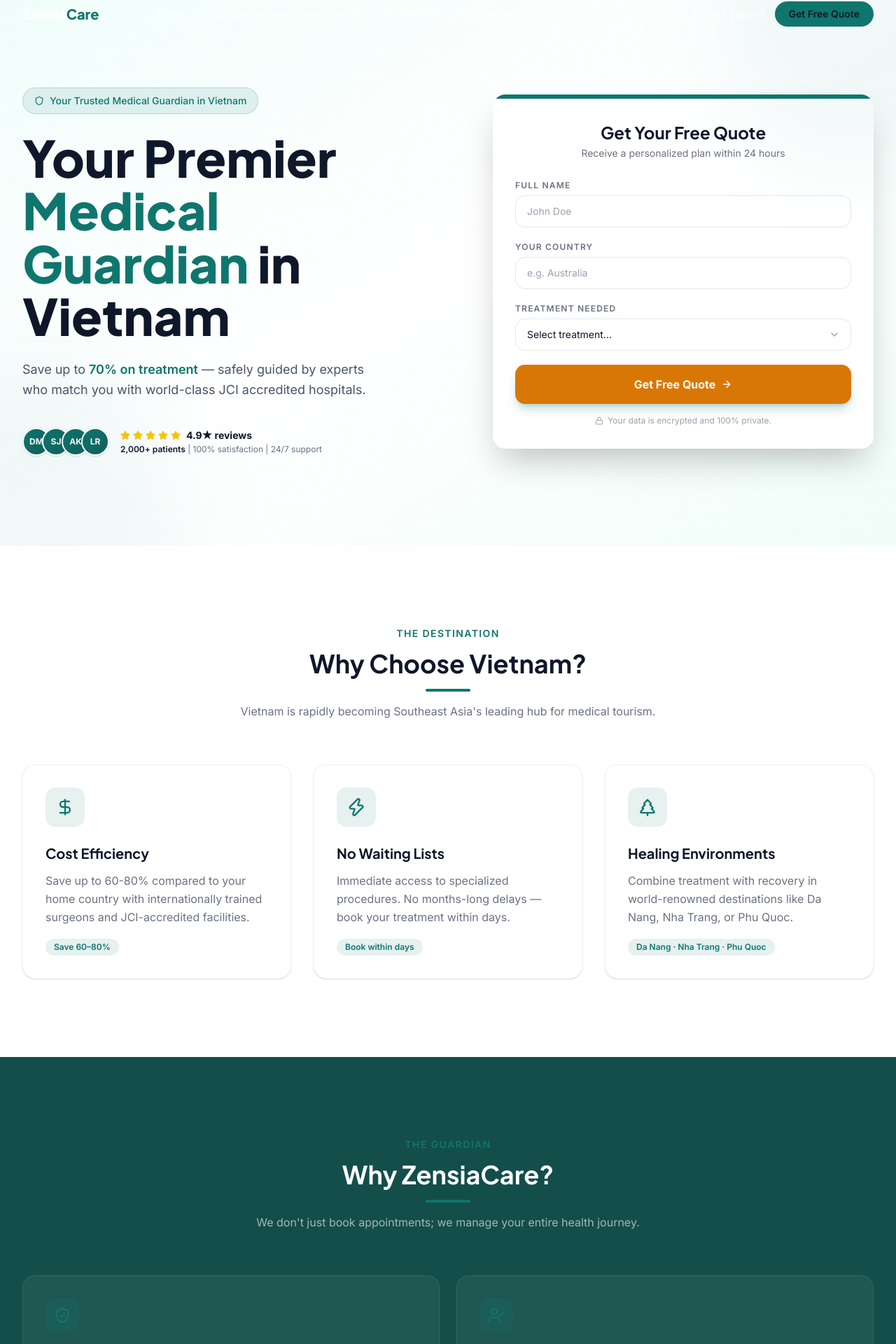
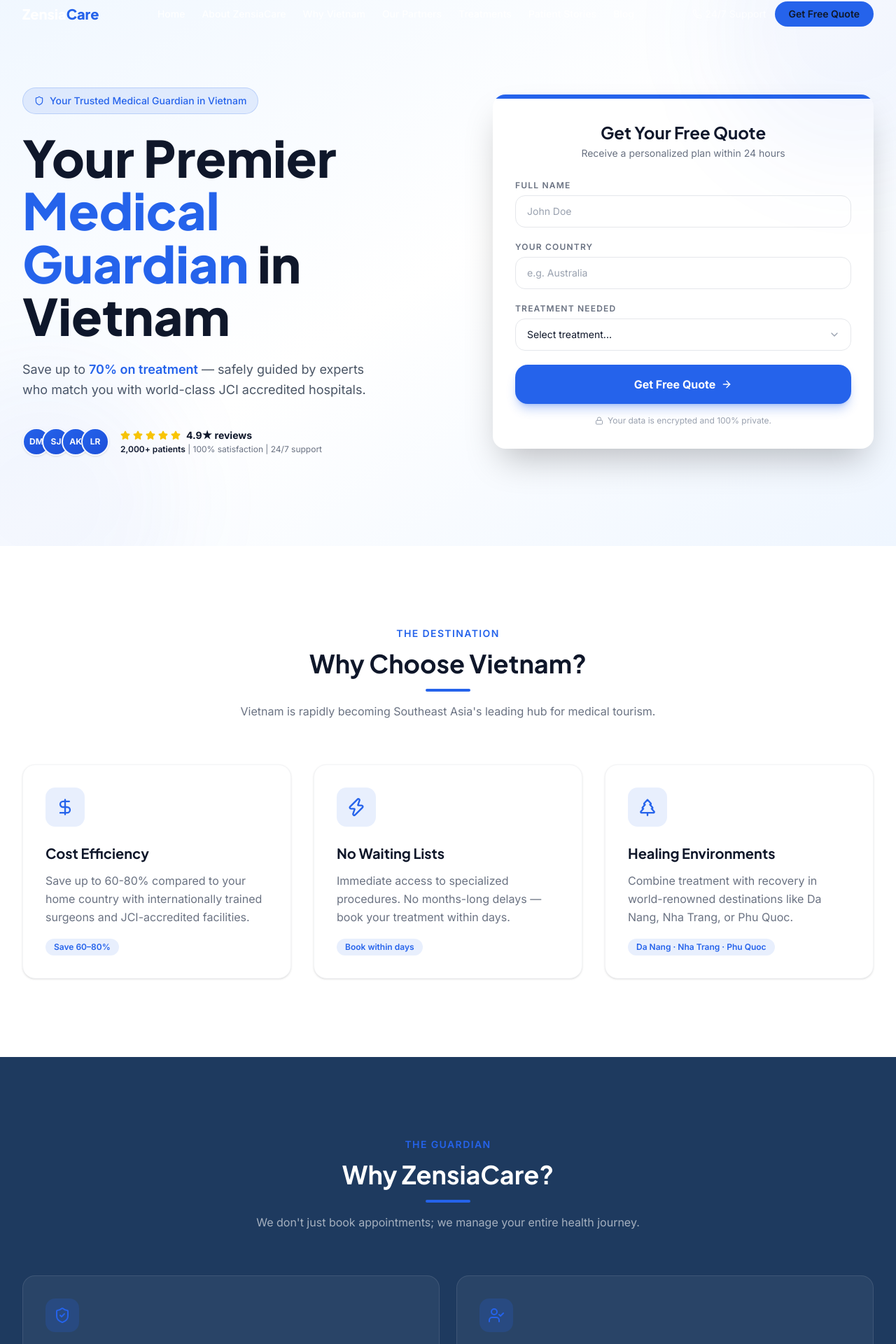
Before and after one commit to lppduy/zensiacare-landing, a Next.js app: page / in a window 1280 px wide. Shown: the part 20-1940 px from the top of the page at 70% size. Built offline with nearby package versions, Linux system fonts and the light colour scheme.

Commit message:
fix: revert to blue/white color scheme, fix CTA button

```diff
--- a/src/components/navbar.tsx
+++ b/src/components/navbar.tsx
@@ -38,7 +38,7 @@
                 scrolled ? 'text-gray-900' : 'text-white'
               }`}
             >
-              Zensia<span className="text-[#0F766E]">Care</span>
+              Zensia<span className="text-[#2563EB]">Care</span>
             </span>
           </a>
 
@@ -47,7 +47,7 @@
               <a
                 key={link.label}
                 href={link.href}
-                className={`text-sm font-medium transition-colors hover:text-[#0F766E] ${
+                className={`text-sm font-medium transition-colors hover:text-[#2563EB] ${
                   scrolled ? 'text-gray-700' : 'text-white/90'
                 }`}
               >
@@ -68,7 +68,7 @@
             </a>
             <a
               href="#consultation"
-              className="inline-flex items-center justify-center bg-[#0F766E] hover:bg-[#115E59] text-gray-900 font-semibold rounded-full px-5 py-2 text-sm transition-colors"
+              className="inline-flex items-center justify-center bg-[#2563EB] hover:bg-[#1D4ED8] text-gray-900 font-semibold rounded-full px-5 py-2 text-sm transition-colors"
             >
               Get Free Quote
             </a>
@@ -97,7 +97,7 @@
                 <a
                   key={link.label}
                   href={link.href}
-                  className="text-gray-700 font-medium py-2 hover:text-[#0F766E] transition-colors"
+                  className="text-gray-700 font-medium py-2 hover:text-[#2563EB] transition-colors"
                   onClick={() => setMobileOpen(false)}
                 >
                   {link.label}
@@ -105,7 +105,7 @@
               ))}
               <a
                 href="#consultation"
-                className="inline-flex items-center justify-center bg-[#0F766E] hover:bg-[#115E59] text-gray-900 font-semibold rounded-full px-5 py-2.5 text-sm transition-colors mt-2"
+                className="inline-flex items-center justify-center bg-[#2563EB] hover:bg-[#1D4ED8] text-gray-900 font-semibold rounded-full px-5 py-2.5 text-sm transition-colors mt-2"
               >
                 Get Free Quote
               </a>
--- a/src/components/sections/hero-section.tsx
+++ b/src/components/sections/hero-section.tsx
@@ -41,7 +41,7 @@
       className="bg-white rounded-2xl shadow-2xl overflow-hidden"
     >
       {/* Blue top bar */}
-      <div className="h-1.5 bg-[#0F766E]" />
+      <div className="h-1.5 bg-[#2563EB]" />
 
       <div className="p-8">
         <h3 className="text-2xl font-display font-bold text-[#0F172A] mb-1 text-center">
@@ -61,7 +61,7 @@
               type="text"
               required
               placeholder="John Doe"
-              className="w-full border border-gray-200 rounded-xl px-4 py-3 text-sm text-[#0F172A] placeholder:text-gray-400 focus:outline-none focus:border-[#0F766E] focus:ring-2 focus:ring-[#0F766E]/10 transition-all"
+              className="w-full border border-gray-200 rounded-xl px-4 py-3 text-sm text-[#0F172A] placeholder:text-gray-400 focus:outline-none focus:border-[#2563EB] focus:ring-2 focus:ring-[#2563EB]/10 transition-all"
             />
           </div>
 
@@ -74,7 +74,7 @@
               type="text"
               required
               placeholder="e.g. Australia"
-              className="w-full border border-gray-200 rounded-xl px-4 py-3 text-sm text-[#0F172A] placeholder:text-gray-400 focus:outline-none focus:border-[#0F766E] focus:ring-2 focus:ring-[#0F766E]/10 transition-all"
+              className="w-full border border-gray-200 rounded-xl px-4 py-3 text-sm text-[#0F172A] placeholder:text-gray-400 focus:outline-none focus:border-[#2563EB] focus:ring-2 focus:ring-[#2563EB]/10 transition-all"
             />
           </div>
 
@@ -87,7 +87,7 @@
               <select
                 required
                 defaultValue=""
-                className="w-full appearance-none border border-gray-200 rounded-xl px-4 py-3 text-sm text-[#0F172A] focus:outline-none focus:border-[#0F766E] focus:ring-2 focus:ring-[#0F766E]/10 transition-all cursor-pointer bg-white"
+                className="w-full appearance-none border border-gray-200 rounded-xl px-4 py-3 text-sm text-[#0F172A] focus:outline-none focus:border-[#2563EB] focus:ring-2 focus:ring-[#2563EB]/10 transition-all cursor-pointer bg-white"
               >
                 <option value="" disabled>Select treatment...</option>
                 {TREATMENTS.map((t) => (
@@ -101,7 +101,7 @@
           {/* Submit */}
           <button
             type="submit"
-            className="w-full bg-[#D97706] hover:bg-[#B45309] text-white font-bold rounded-xl py-4 text-base flex items-center justify-center gap-2 transition-all duration-300 shadow-lg shadow-[#0F766E]/25 mt-2"
+            className="w-full bg-[#2563EB] hover:bg-[#1D4ED8] text-white font-bold rounded-2xl py-4 text-base flex items-center justify-center gap-2 transition-all duration-300 shadow-lg shadow-[#2563EB]/30 mt-2 hover:shadow-xl"
           >
             Get Free Quote
             <ArrowRight size={16} />
@@ -120,10 +120,10 @@
 
 export function HeroSection() {
   return (
-    <section className="relative min-h-screen bg-gradient-to-br from-[#F0FDFA] via-white to-[#F0FDF9] flex items-center pt-20 pb-16 overflow-hidden">
+    <section className="relative min-h-screen bg-gradient-to-br from-[#F0F7FF] via-white to-[#EFF6FF] flex items-center pt-20 pb-16 overflow-hidden">
       {/* Subtle background circles */}
-      <div className="absolute -top-32 -right-32 w-96 h-96 bg-[#0F766E]/5 rounded-full blur-3xl pointer-events-none" />
-      <div className="absolute -bottom-32 -left-32 w-96 h-96 bg-[#0F766E]/5 rounded-full blur-3xl pointer-events-none" />
+      <div className="absolute -top-32 -right-32 w-96 h-96 bg-[#2563EB]/5 rounded-full blur-3xl pointer-events-none" />
+      <div className="absolute -bottom-32 -left-32 w-96 h-96 bg-[#2563EB]/5 rounded-full blur-3xl pointer-events-none" />
 
       <div className="max-w-7xl mx-auto px-4 sm:px-6 lg:px-8 w-full">
         <div className="grid lg:grid-cols-2 gap-12 lg:gap-16 items-center">
@@ -135,7 +135,7 @@
               initial={{ opacity: 0, y: 16 }}
               animate={{ opacity: 1, y: 0 }}
               transition={{ duration: 0.5 }}
-              className="inline-flex items-center gap-2 bg-[#0F766E]/10 border border-[#0F766E]/20 text-[#0F766E] px-4 py-2 rounded-full text-sm font-medium mb-6"
+              className="inline-flex items-center gap-2 bg-[#2563EB]/10 border border-[#2563EB]/20 text-[#2563EB] px-4 py-2 rounded-full text-sm font-medium mb-6"
             >
               <Shield size={14} />
               <span>Your Trusted Medical Guardian in Vietnam</span>
@@ -149,7 +149,7 @@
               className="text-5xl sm:text-6xl lg:text-7xl font-display font-extrabold text-[#0F172A] leading-[1.05] mb-6"
             >
               Your Premier{' '}
-              <span className="text-[#0F766E]">Medical Guardian</span>
+              <span className="text-[#2563EB]">Medical Guardian</span>
               {' '}in Vietnam
             </motion.h1>
 
@@ -161,7 +161,7 @@
               className="text-lg text-gray-600 leading-relaxed mb-10 max-w-lg"
             >
               Save up to{' '}
-              <span className="text-[#0F766E] font-semibold">70% on treatment</span>
+              <span className="text-[#2563EB] font-semibold">70% on treatment</span>
               {' '}— safely guided by experts who match you with world-class JCI accredited hospitals.
             </motion.p>
 
@@ -177,7 +177,7 @@
                 {AVATARS.map((initials, i) => (
                   <div
                     key={i}
-                    className="w-10 h-10 rounded-full bg-gradient-to-br from-[#0F766E] to-[#115E59] border-2 border-white flex items-center justify-center text-white text-xs font-bold shadow-sm"
+                    className="w-10 h-10 rounded-full bg-gradient-to-br from-[#2563EB] to-[#1D4ED8] border-2 border-white flex items-center justify-center text-white text-xs font-bold shadow-sm"
                   >
                     {initials}
                   </div>
--- a/src/components/sections/why-vietnam-section.tsx
+++ b/src/components/sections/why-vietnam-section.tsx
@@ -30,13 +30,13 @@
     <section id="why-vietnam" className="py-20 lg:py-28 bg-white">
       <div className="max-w-7xl mx-auto px-4 sm:px-6 lg:px-8">
         <FadeInUp className="text-center mb-16">
-          <span className="text-sm font-semibold text-[#0F766E] uppercase tracking-widest">
+          <span className="text-sm font-semibold text-[#2563EB] uppercase tracking-widest">
             The Destination
           </span>
           <h2 className="text-3xl lg:text-4xl font-display font-bold text-[#0F172A] mt-3 mb-4">
             Why Choose Vietnam?
           </h2>
-          <div className="w-16 h-1 bg-[#0F766E] rounded-full mx-auto" />
+          <div className="w-16 h-1 bg-[#2563EB] rounded-full mx-auto" />
           <p className="text-gray-500 mt-4 max-w-2xl mx-auto">
             Vietnam is rapidly becoming Southeast Asia&apos;s leading hub for medical tourism.
           </p>
@@ -46,12 +46,12 @@
           {BENEFITS.map(({ icon: Icon, title, description, highlight }) => (
             <StaggerItem key={title}>
               <div className="group bg-white border border-gray-100 rounded-2xl p-8 shadow-sm hover:shadow-lg hover:-translate-y-2 transition-all duration-300">
-                <div className="w-14 h-14 bg-[#0F766E]/10 rounded-xl flex items-center justify-center mb-6 group-hover:bg-[#0F766E]/20 transition-colors">
-                  <Icon className="text-[#0F766E]" size={28} />
+                <div className="w-14 h-14 bg-[#2563EB]/10 rounded-xl flex items-center justify-center mb-6 group-hover:bg-[#2563EB]/20 transition-colors">
+                  <Icon className="text-[#2563EB]" size={28} />
                 </div>
                 <h3 className="text-xl font-display font-bold text-[#0F172A] mb-3">{title}</h3>
                 <p className="text-gray-500 leading-relaxed mb-4">{description}</p>
-                <span className="inline-block bg-[#0F766E]/10 text-[#0F766E] text-xs font-semibold px-3 py-1 rounded-full">
+                <span className="inline-block bg-[#2563EB]/10 text-[#2563EB] text-xs font-semibold px-3 py-1 rounded-full">
                   {highlight}
                 </span>
               </div>
--- a/src/components/sections/why-zensiacare-section.tsx
+++ b/src/components/sections/why-zensiacare-section.tsx
@@ -30,16 +30,16 @@
 
 export function WhyZensiaCareSection() {
   return (
-    <section id="about" className="py-20 lg:py-28 bg-[#134E4A]">
+    <section id="about" className="py-20 lg:py-28 bg-[#1e3a5f]">
       <div className="max-w-7xl mx-auto px-4 sm:px-6 lg:px-8">
         <FadeInUp className="text-center mb-16">
-          <span className="text-sm font-semibold text-[#0F766E] uppercase tracking-widest">
+          <span className="text-sm font-semibold text-[#2563EB] uppercase tracking-widest">
             The Guardian
           </span>
           <h2 className="text-3xl lg:text-4xl font-display font-bold text-white mt-3 mb-4">
             Why ZensiaCare?
           </h2>
-          <div className="w-16 h-1 bg-[#0F766E] rounded-full mx-auto" />
+          <div className="w-16 h-1 bg-[#2563EB] rounded-full mx-auto" />
           <p className="text-white/60 mt-4 max-w-2xl mx-auto">
             We don&apos;t just book appointments; we manage your entire health journey.
           </p>
@@ -49,8 +49,8 @@
           {FEATURES.map(({ icon: Icon, title, description }) => (
             <StaggerItem key={title}>
               <div className="group bg-white/5 border border-white/10 rounded-2xl p-8 hover:bg-white/10 transition-all duration-300">
-                <div className="w-12 h-12 bg-[#0F766E]/20 rounded-xl flex items-center justify-center mb-5 group-hover:bg-[#0F766E]/30 transition-colors">
-                  <Icon className="text-[#0F766E]" size={24} />
+                <div className="w-12 h-12 bg-[#2563EB]/20 rounded-xl flex items-center justify-center mb-5 group-hover:bg-[#2563EB]/30 transition-colors">
+                  <Icon className="text-[#2563EB]" size={24} />
                 </div>
                 <h3 className="text-lg font-display font-bold text-white mb-3">{title}</h3>
                 <p className="text-white/60 leading-relaxed">{description}</p>
```
Also changed, not shown: src/components/footer.tsx (+9 -9 lines), src/components/sections/how-it-works-section.tsx (+5 -5 lines), src/components/sections/patient-stories-section.tsx (+6 -6 lines), src/components/sections/treatments-section.tsx (+4 -4 lines).
